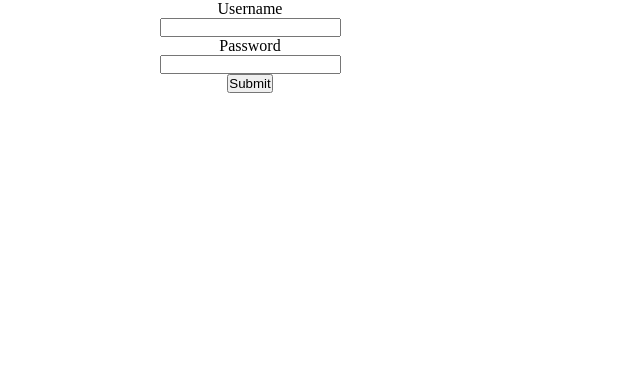
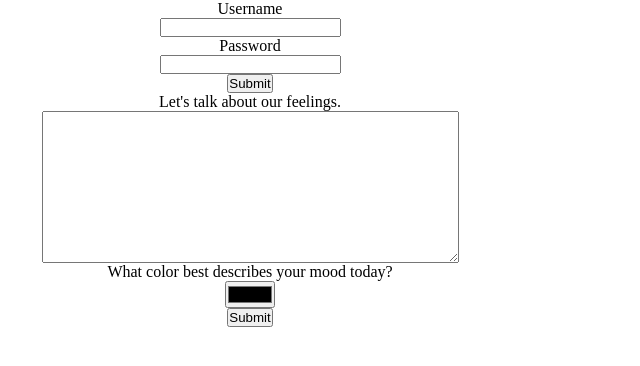
Before and after one commit to AliceWeng/Hello-World, a React (Create React App) app: page /signup in a window 1280 px wide. Shown: the top 366 px of the page, without its empty margins (0-640 px from the left). Built offline with nearby package versions, Linux system fonts and the light colour scheme.

Commit message:
created a mood form

```diff
--- a/src/App.js
+++ b/src/App.js
@@ -1,10 +1,12 @@
 import "./App.css";
-import SignUp from "./Components/SignUp";
+import SignUpForm from "./Components/SignUpForm";
+import MoodForm from "./Components/MoodForm";
 
 function App() {
   return (
     <div>
-      <SignUp/>
+      <SignUpForm/>
+      <MoodForm/>
     </div>
   );
 }
--- /dev/null
+++ b/src/Components/MoodForm.jsx
@@ -0,0 +1,25 @@
+import "../App.css";
+
+function MoodForm() {
+    const handleSubmit = e => {
+        e.preventDefault();
+    }
+
+    return (
+        <div>
+            <form onSubmit={handleSubmit} action="/moods" method="POST">
+                <label htmlFor="text">
+                    Let's talk about our feelings.
+                </label>
+                <textarea id="text" name="text" type="text" rows="10" cols="50" required/>
+                <label htmlFor="color">
+                    What color best describes your mood today?
+                </label>
+                <input id="color" name="color" type="color"/>
+                <input type="submit"/>
+            </form>
+        </div>
+    )
+}
+
+export default MoodForm;
--- a/src/Components/SignUp.jsx
+++ /dev/null
@@ -1,30 +0,0 @@
-import { useState } from "react";
-import "../App.css";
-
-function SignUp() {
-    const [submitted, setSubmitted] = useState(false);
-
-    const handleSubmit = e => {
-        e.preventDefault();
-        setSubmitted(true);
-    }
-
-    return (
-        <> {
-            submitted
-            ? null
-            : <div>
-                <form onSubmit={handleSubmit} action="/" method="POST">
-                    <label htmlFor="username">Username</label>
-                    <input id="username" name="username" type="text" required/>
-                    <label htmlFor="password">Password</label>
-                    <input id="password" name="password" type="text" required/>
-                    <input type="submit"/>
-                </form>
-              </div>
-        }
-        </>
-    )
-}
-
-export default SignUp;
--- /dev/null
+++ b/src/Components/SignUpForm.jsx
@@ -0,0 +1,21 @@
+import "../App.css";
+
+function SignUpForm() {
+    const handleSubmit = e => {
+        e.preventDefault();
+    }
+
+    return (
+        <div>
+            <form onSubmit={handleSubmit} action="/" method="POST">
+                <label htmlFor="username">Username</label>
+                <input id="username" name="username" type="text" required/>
+                <label htmlFor="password">Password</label>
+                <input id="password" name="password" type="text" required/>
+                <input type="submit"/>
+            </form>
+        </div>
+    )
+}
+
+export default SignUpForm;
```
Also changed, not shown: 2 other files (tests, documents, lock files or other folders).
